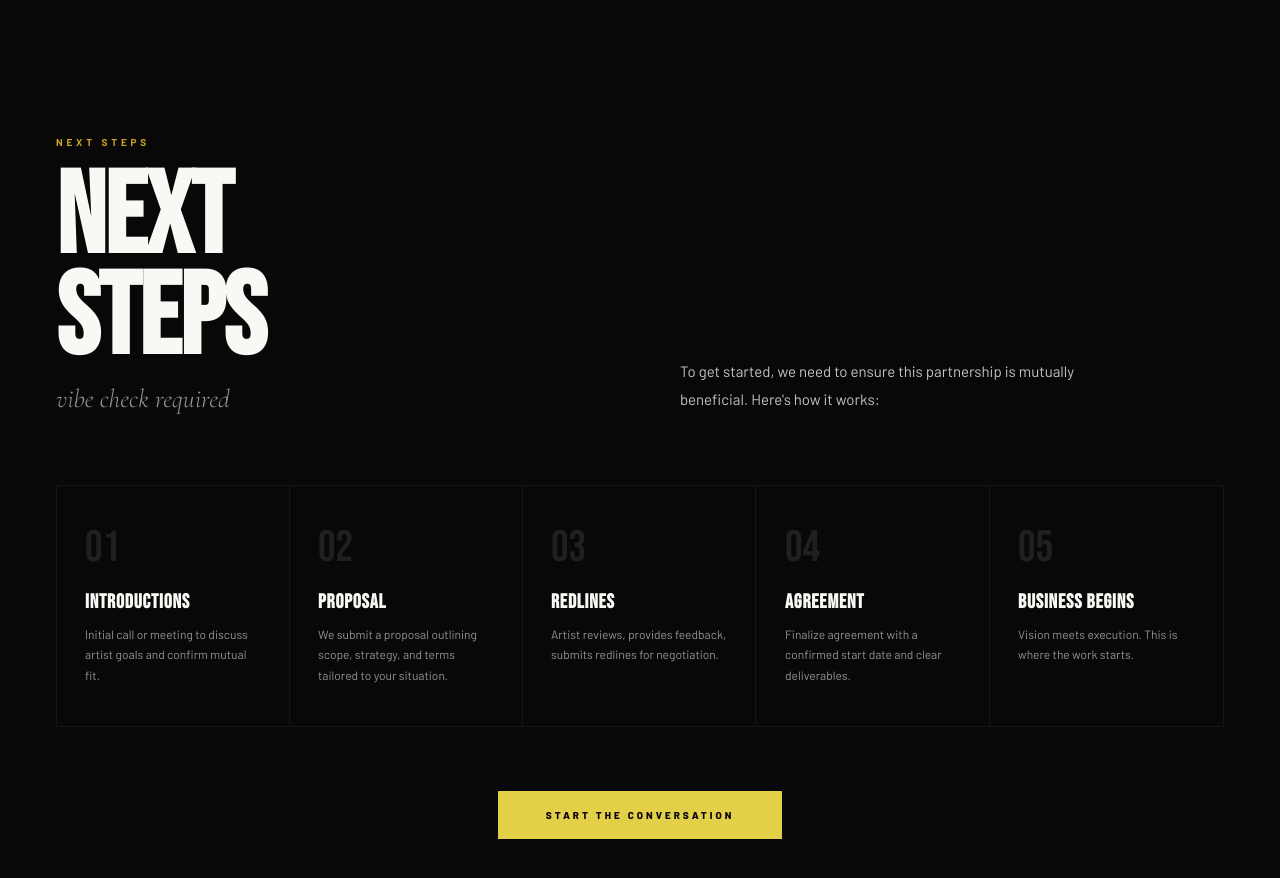
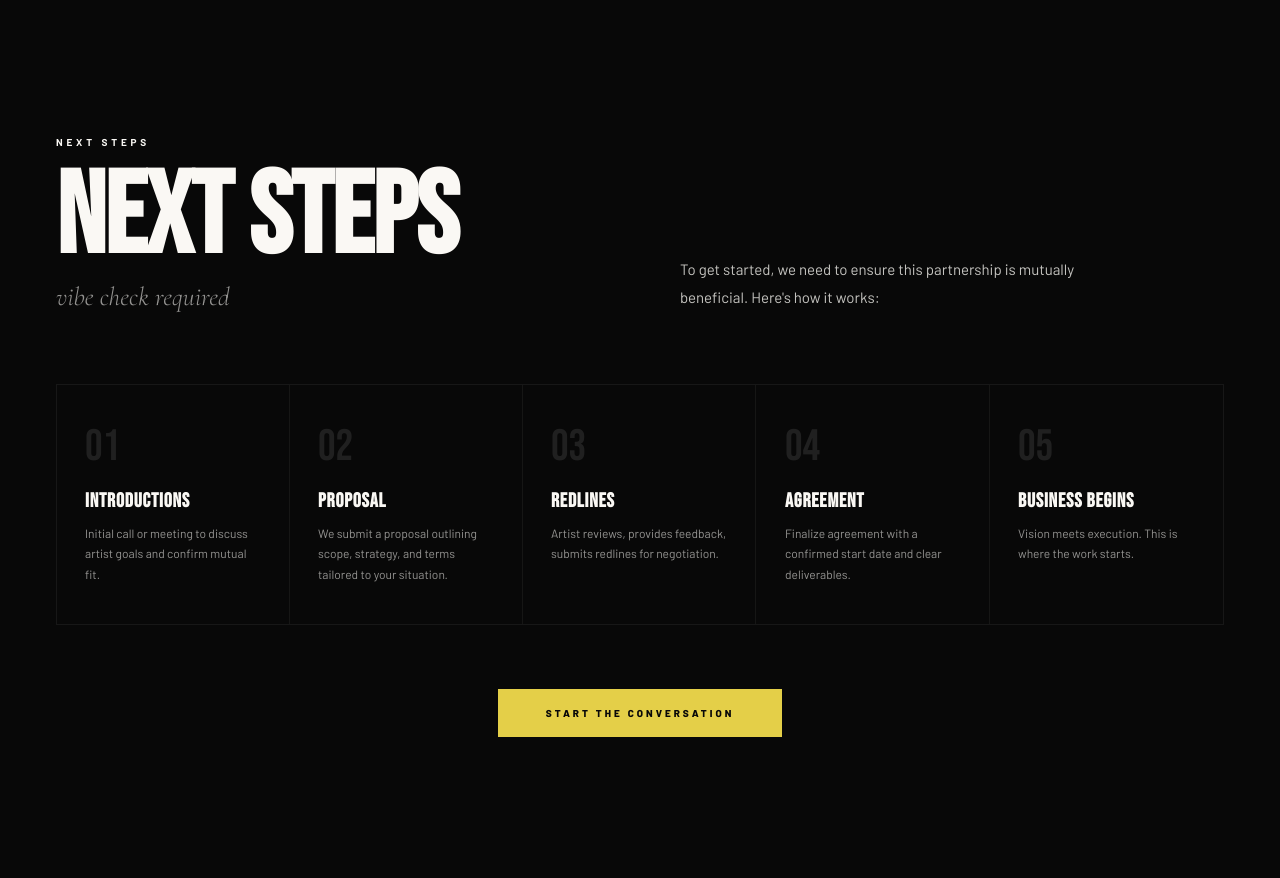
Before and after one commit to Charlesnoiuew/79uyihcoafdasf, a React (Vite) app: page / in a window 1280 px wide. Shown: the part 10580-11458 px from the top of the page. Built offline with nearby package versions, Linux system fonts and the light colour scheme.

Commit message:
Update Next Steps heading and tag color

```diff
--- a/src/components/Process.css
+++ b/src/components/Process.css
@@ -1,3 +1,4 @@
+.process__header .section-tag { color: var(--white); }
 .process { background: var(--black); }
 
 .process__header {
--- a/src/components/Process.jsx
+++ b/src/components/Process.jsx
@@ -19,7 +19,7 @@ export default function Process() {
           <div className={`animate-on-scroll from-left ${inView ? 'visible' : ''}`}>
             <span className="section-tag">Next Steps</span>
             <h2 className="process__heading display-xl">
-              NEXT<br />STEPS
+              NEXT STEPS
             </h2>
             <p className="process__serif">vibe check required</p>
           </div>
```
